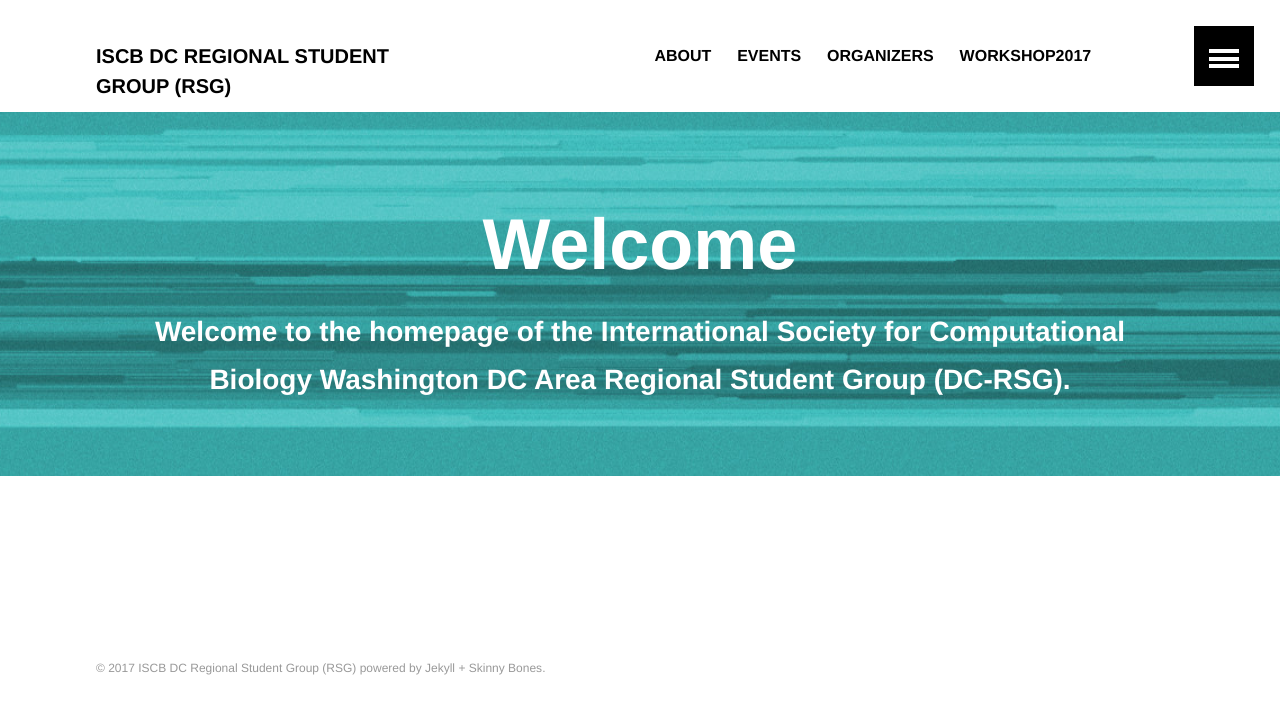
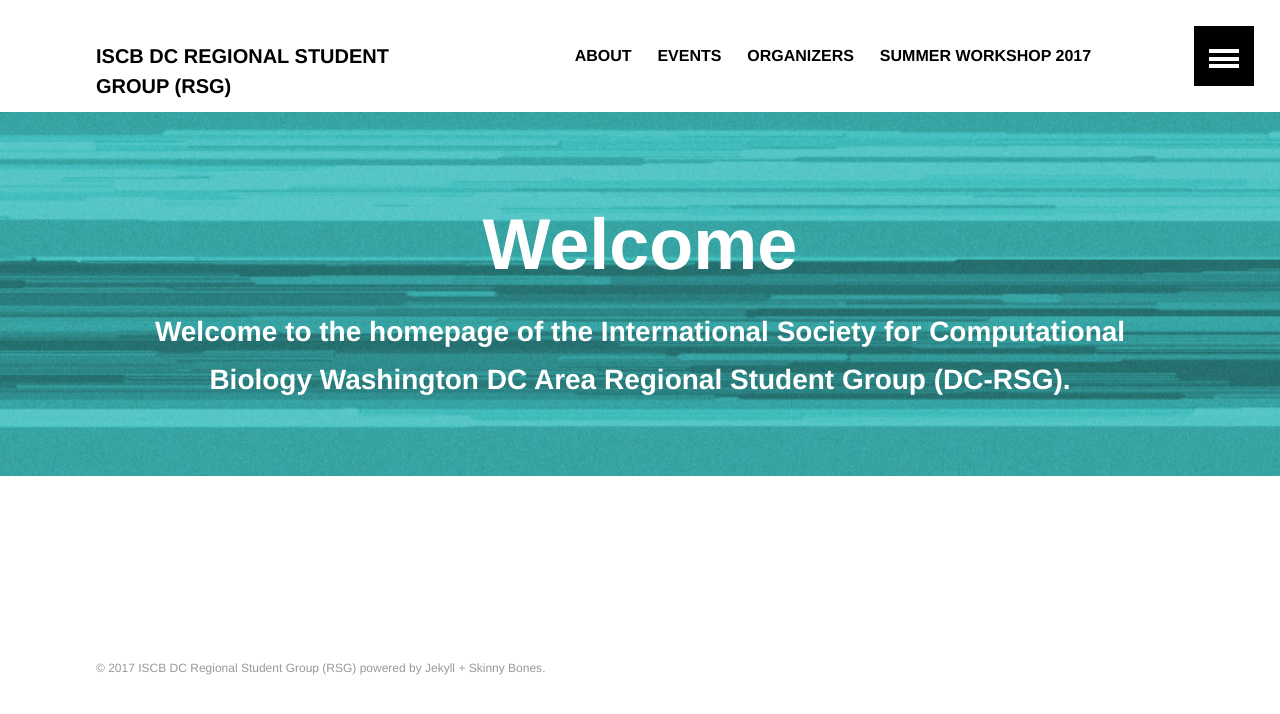
Before and after one commit to iscb-dc-rsg/iscb-dc-rsg.github.io, a Jekyll site: the page built from index.md, in a window 1280 px wide. Shown: the top 714 px of the page. Built offline with Jekyll 4.4.1, drawn with Linux system fonts in a browser that asks for light colours.

Commit message:
Update navigation.yml

```diff
--- a/_data/navigation.yml
+++ b/_data/navigation.yml
@@ -9,6 +9,6 @@
 - title: Organizers
   url: /organizers/
   excerpt: "DC-RSG Organizers"
-- title: Workshop2017
+- title: Summer Workshop 2017
   url: /workshop2017/
   excerpt: "Workshop 2017"
```
